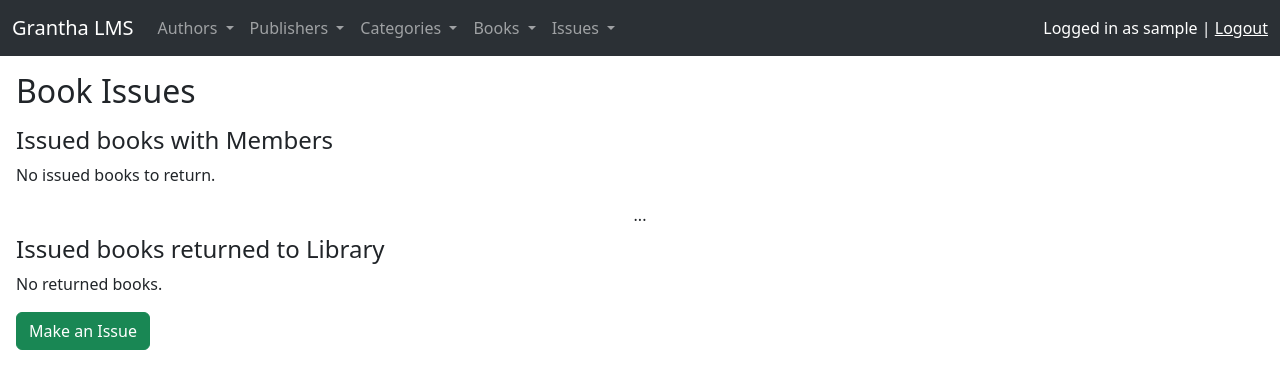
After one commit to padamupreti/grantha-lms, a Django app: page /issues/ in a window 1280 px wide. The commit adds this page. Shown: the top 389 px of the page. Run offline with Django 4.2, Linux system fonts and the light colour scheme; the visitor is signed in with stand-in values (Sample User, id 1); data that the repository does not hold is empty; some libraries are stand-ins or nearby versions.

Commit message:
Added initial issue/return mechanism

```diff
--- a/dashboard/forms.py
+++ b/dashboard/forms/book_forms.py
@@ -1,7 +1,7 @@
 from django import forms
 from django.core.exceptions import ValidationError
 
-from .models import Author, Publisher, Category, Book, BookAuthor, BookCategory, BookCopy
+from ..models import Author, Publisher, Category, Book, BookAuthor, BookCategory, BookCopy
 
 
 class BookCreateForm(forms.Form):
--- /dev/null
+++ b/dashboard/templates/dashboard/list_issues.html
@@ -0,0 +1,84 @@
+{% extends 'base.html' %} {% block content %}
+<h2 class="m-3">Book Issues</h2>
+<div class="mx-3">
+    <h4>Issued books with Members</h4>
+    {% if issues_to_return %}
+    <div class="table-responsive text-nowrap">
+        <table class="table table-striped">
+            <thead>
+                <tr>
+                    <th scope="col">ID #</th>
+                    <th scope="col">Book Copy ID</th>
+                    <th scope="col">Title</th>
+                    <th scope="col">Issued Member</th>
+                    <th scope="col">Issue Date</th>
+                    <th scope="col">Due Date</th>
+                    <th scope="col">Actions</th>
+                </tr>
+            </thead>
+            <tbody>
+                {% for issue in issues_to_return %}
+                <tr>
+                    <th scope="row">{{ issue.id }}</th>
+                    <td>{{ issue.book_copy.id }}</td>
+                    <td>{{ issue.book_copy.book.title }}</td>
+                    <td>{{ issue.member }}</td>
+                    <td>{{ issue.issue_date }}</td>
+                    <td>{{ issue.due_date }}</td>
+                    <td>
+                        <a
+                            href="{% url 'dashboard:return-issued' issue.id %}"
+                            class="link-underline link-underline-opacity-0 link-primary"
+                            >Return to Library</a
+                        >
+                    </td>
+                </tr>
+                {% endfor %}
+            </tbody>
+        </table>
+    </div>
+    {% else %}
+    <p>No issued books to return.</p>
+    {% endif %}
+    <p class="text-center my-2">...</p>
+    <h4>Issued books returned to Library</h4>
+    {% if issues_returned %}
+    <div class="table-responsive text-nowrap">
+        <table class="table table-striped">
+            <thead>
+                <tr>
+                    <th scope="col">ID #</th>
+                    <th scope="col">Book Copy ID</th>
+                    <th scope="col">Title</th>
+                    <th scope="col">Issued Member</th>
+                    <th scope="col">Issue Date</th>
+                    <th scope="col">Returned Date</th>
+                    <th scope="col">Due Date</th>
+                </tr>
+            </thead>
+            <tbody>
+                {% for issue in issues_returned %}
+                <tr>
+                    <th scope="row">{{ issue.id }}</th>
+                    <td>{{ issue.book_copy.id }}</td>
+                    <td>{{ issue.book_copy.book.title }}</td>
+                    <td>{{ issue.member }}</td>
+                    <td>{{ issue.issue_date }}</td>
+                    <td>{{ issue.returned_date }}</td>
+                    <td>{{ issue.due_date }}</td>
+                </tr>
+                {% endfor %}
+            </tbody>
+        </table>
+    </div>
+    {% else %}
+    <p>No returned books.</p>
+    {% endif %}
+    <a
+        class="btn btn-success"
+        href="{% url 'dashboard:create-issue' %}"
+        role="button"
+        >Make an Issue</a
+    >
+</div>
+{% endblock %}
--- a/dashboard/urls.py
+++ b/dashboard/urls.py
@@ -5,6 +5,7 @@ from .views.author import AuthorCreateView, AuthorListView, AuthorUpdateView, Au
 from .views.publisher import PublisherCreateView, PublisherListView, PublisherUpdateView, PublisherDeleteView
 from .views.category import CategoryCreateView, CategoryListView, CategoryUpdateView, CategoryDeleteView
 from .views.book import create_book, list_books, update_book, BookDeleteView
+from .views.issue import issue_book, list_issues, return_issued_book
 
 app_name = 'dashboard'
 urlpatterns = [
@@ -35,5 +36,9 @@ urlpatterns = [
     path('books/new/', create_book, name='create-book'),
     path('books/', list_books, name='list-books'),
     path('books/<int:pk>/update/', update_book, name='update-book'),
-    path('books/<int:pk>/delete/', BookDeleteView.as_view(), name='delete-book')
+    path('books/<int:pk>/delete/', BookDeleteView.as_view(), name='delete-book'),
+    # Issue
+    path('issues/new/', issue_book, name='create-issue'),
+    path('issues/', list_issues, name='list-issues'),
+    path('issues/<int:pk>/return/', return_issued_book, name='return-issued')
 ]
--- a/dashboard/views/book.py
+++ b/dashboard/views/book.py
@@ -3,7 +3,7 @@ from django.contrib.auth.decorators import login_required
 from django.urls import reverse_lazy
 
 from ..models import Book, BookAuthor, BookCategory
-from ..forms import BookCreateForm, BookUpdateForm
+from ..forms.book_forms import BookCreateForm, BookUpdateForm
 from ..mixins import DeleteMixin
 
 
--- /dev/null
+++ b/dashboard/views/issue.py
@@ -0,0 +1,48 @@
+from django.shortcuts import render, redirect, get_object_or_404
+from django.contrib.auth.decorators import login_required
+
+from datetime import date
+
+from ..models import BookCopy, Issue
+from ..forms.issue_forms import IssueCreateForm
+
+
+@login_required
+def issue_book(request):
+    form = IssueCreateForm(request.POST or None)
+    context = {
+        'form': form,
+        'item_type': 'Issue'
+    }
+    if request.method == 'POST':
+        if form.is_valid():
+            form.create()
+            return redirect('dashboard:list-issues')
+    return render(request, 'dashboard/generic_edit.html', context)
+
+
+@login_required
+def list_issues(request):
+    copies_to_return = list(BookCopy.objects.filter(is_available=False))
+    copies_returned = list(BookCopy.objects.filter(is_available=True))
+    context = {
+        'issues_to_return': Issue.objects.filter(book_copy__in=copies_to_return),
+        'issues_returned': Issue.objects.filter(book_copy__in=copies_returned)
+    }
+    return render(request, 'dashboard/list_issues.html', context)
+
+
+@login_required
+def return_issued_book(request, pk):
+    issue = get_object_or_404(Issue, id=pk)
+    context = {
+        'book': issue.book_copy.book,
+        'member': issue.member,
+    }
+    if request.method == 'POST':
+        issue.book_copy.is_available = True
+        issue.book_copy.save()
+        issue.returned_date = date.today()
+        issue.save()
+        return redirect('dashboard:list-issues')
+    return render(request, 'dashboard/return_issued.html', context)
--- a/templates/navbar.html
+++ b/templates/navbar.html
@@ -134,6 +134,33 @@
                         </li>
                     </ul>
                 </li>
+                <li class="nav-item dropdown">
+                    <a
+                        class="nav-link dropdown-toggle"
+                        href="#"
+                        role="button"
+                        data-bs-toggle="dropdown"
+                        aria-expanded="false"
+                    >
+                        Issues
+                    </a>
+                    <ul class="dropdown-menu">
+                        <li>
+                            <a
+                                class="dropdown-item"
+                                href="{% url 'dashboard:list-issues' %}"
+                                >List Issues</a
+                            >
+                        </li>
+                        <li>
+                            <a
+                                class="dropdown-item"
+                                href="{% url 'dashboard:create-issue' %}"
+                                >Make an Issue</a
+                            >
+                        </li>
+                    </ul>
+                </li>
             </ul>
             <span class="navbar-text text-white"
                 >Logged in as {{ user }} |
```
Also changed, not shown: dashboard/forms/issue_forms.py (added, +38 -0 lines), dashboard/templates/dashboard/return_issued.html (added, +11 -0 lines).
